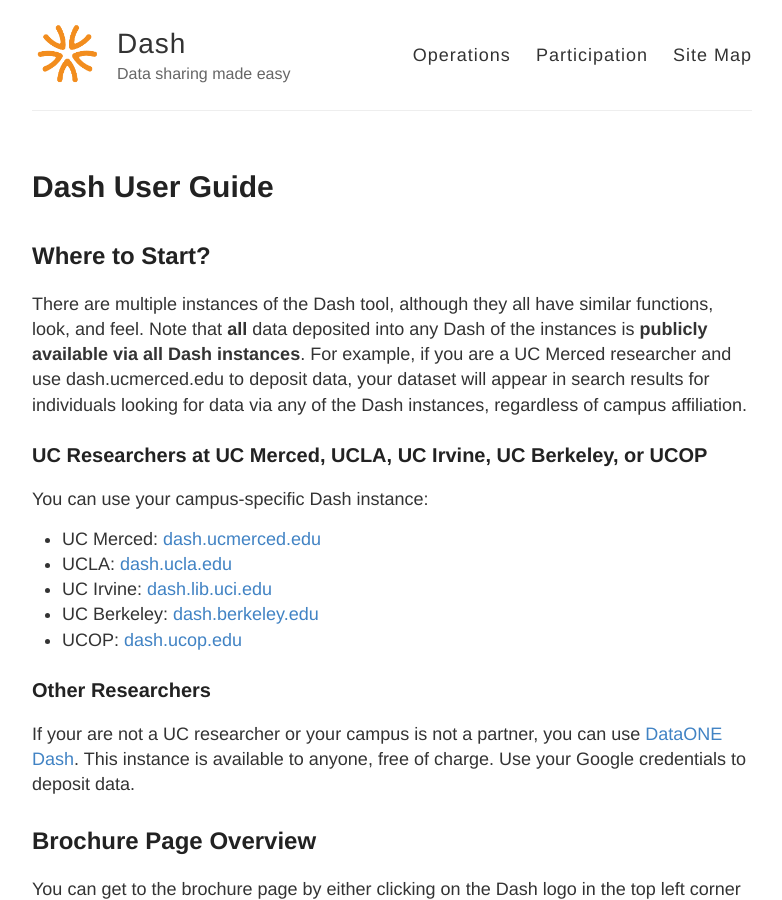
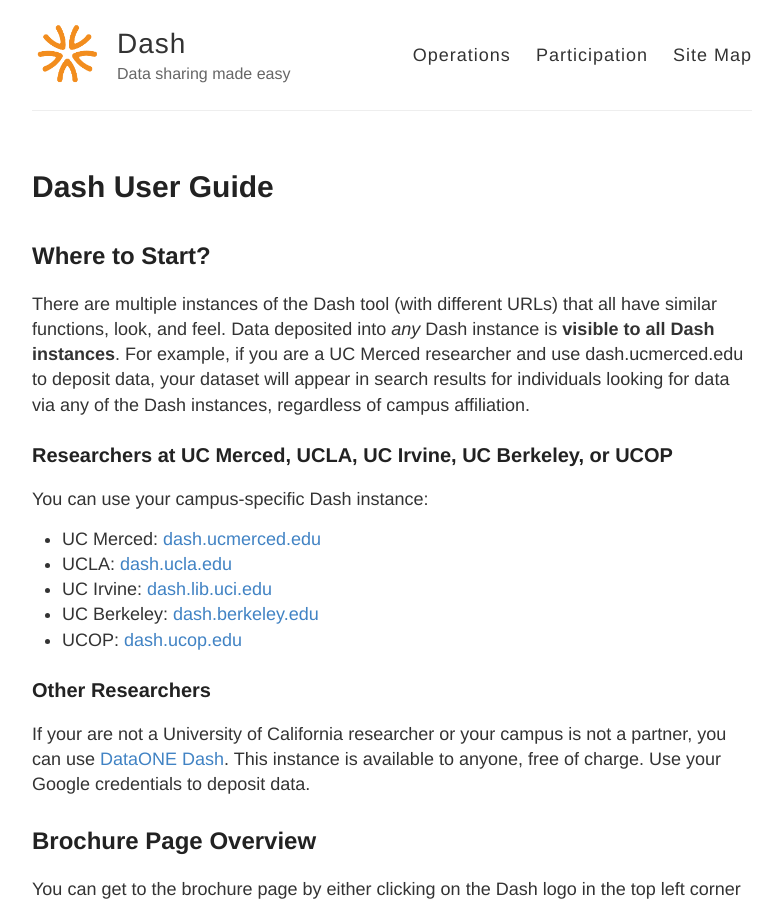
Before and after one commit to CDLUC3/dash, a Jekyll site: the page built from user-guide.md, in a window 1280 px wide and 900 px high. Shown: the whole window, without its empty margins (248-1030 px from the left). Built offline with Jekyll 4.4.1, drawn with Linux system fonts in a browser that asks for light colours.

Commit message:
Update user-guide.md

```diff
--- a/user-guide.md
+++ b/user-guide.md
@@ -5,9 +5,9 @@
 ---
 ## Where to Start?
 
-There are multiple instances of the Dash tool, although they all have similar functions, look, and feel. Note that **all** data deposited into any Dash of the instances is **publicly available via all Dash instances**. For example, if you are a UC Merced researcher and use dash.ucmerced.edu to deposit data, your dataset will appear in search results for individuals looking for data via any of the Dash instances, regardless of campus affiliation.
+There are multiple instances of the Dash tool (with different URLs) that all have similar functions, look, and feel. Data deposited into _any_ Dash instance is **visible to all Dash instances**. For example, if you are a UC Merced researcher and use dash.ucmerced.edu to deposit data, your dataset will appear in search results for individuals looking for data via any of the Dash instances, regardless of campus affiliation.
 
-### UC Researchers at UC Merced, UCLA, UC Irvine, UC Berkeley, or UCOP
+### Researchers at UC Merced, UCLA, UC Irvine, UC Berkeley, or UCOP
 
 You can use your campus-specific Dash instance:
 
@@ -19,7 +19,7 @@
 
 ### Other Researchers
 
-If your are not a UC researcher or your campus is not a partner, you can use [DataONE Dash](http://oneshare.cdlib.org). This instance is available to anyone, free of charge. Use your Google credentials to deposit data.
+If your are not a University of California researcher or your campus is not a partner, you can use [DataONE Dash](http://oneshare.cdlib.org). This instance is available to anyone, free of charge. Use your Google credentials to deposit data.
 
 ## Brochure Page Overview
 
```
